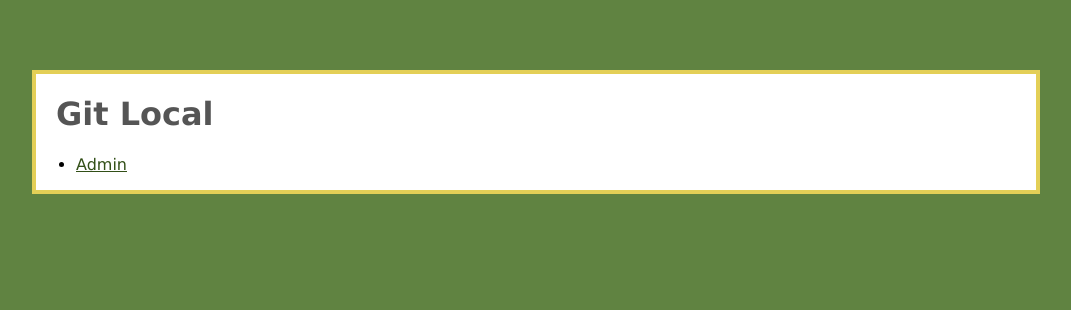
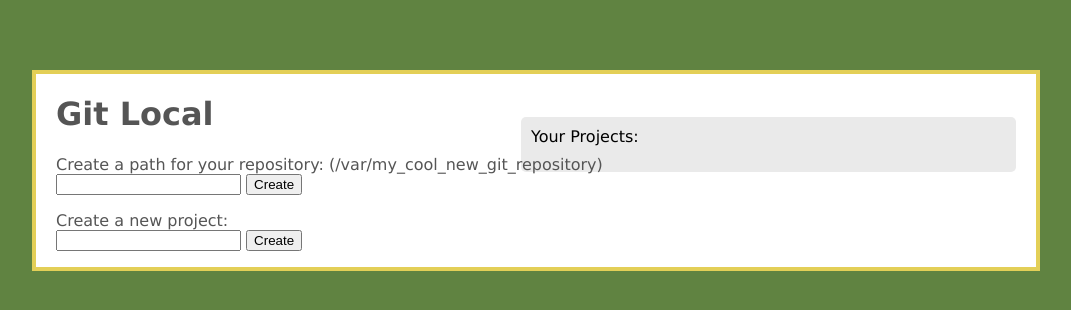
Before and after one commit to cnix/git_local, a Sinatra app: page / in a window 1280 px wide. Shown: the top 310 px of the page, without its empty margins (104-1175 px from the left). Run offline with Sinatra, Linux system fonts and the light colour scheme.

Commit message:
No real need for an admin page, so admin actions are on the index

```diff
--- a/git_local.rb
+++ b/git_local.rb
@@ -10,6 +10,7 @@ Syntaxi::wrap_at_column = 120
 layout 'layout.erb'
 
 get "/" do
+  load_config
   load_repos
   erb :index
 end
@@ -54,7 +55,7 @@ end
 
 post "/create_repo_path" do
   create_repositories_path(params[:path])
-  redirect '/admin'
+  redirect '/'
 end
 
 post "/add_repo" do
--- a/views/index.erb
+++ b/views/index.erb
@@ -1,4 +1,14 @@
 <h1>Git Local</h1>
-<ul>
-	<li><a href="/admin">Admin</a></li>
-</ul>
+<% if @config != {} %>
+<p>Your repository is located at <%= @config['path'] %></p>
+<% end %>
+<%= erb :config_form, :layout => false if @config == {} %>
+
+<%= erb :repo_form, :layout => false %>
+<div id="admin_repos">
+	Your Projects:
+	<ul>
+		<% @all_repos.each do |key,value| %>
+			<li><a href="/tree/<%= value['formatted_name'] %>"><%= value['name'] %></a></li>
+		<% end %>
+	</ul>
```
Also changed, not shown: views/admin.erb (deleted, +0 -15 lines).
